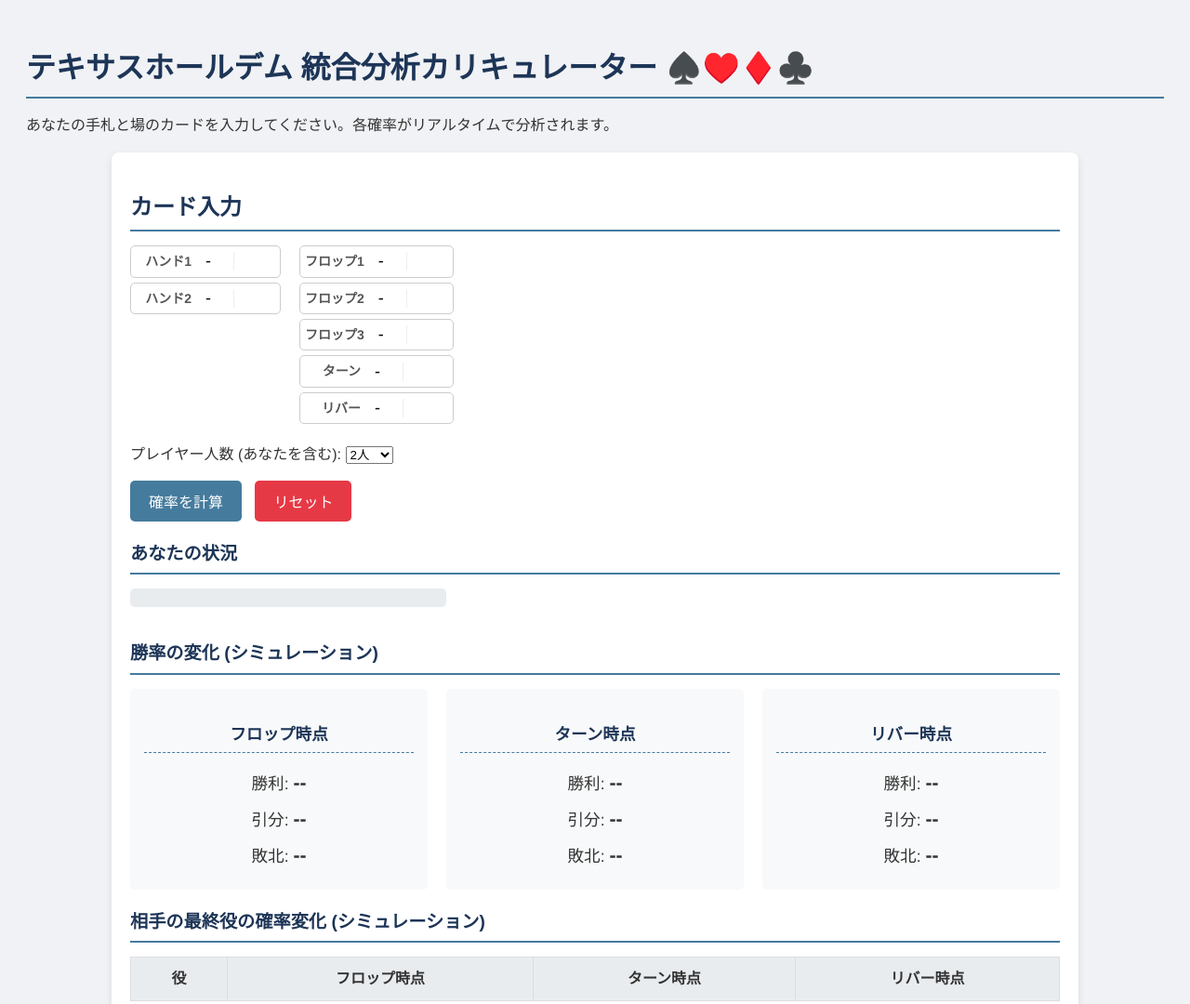
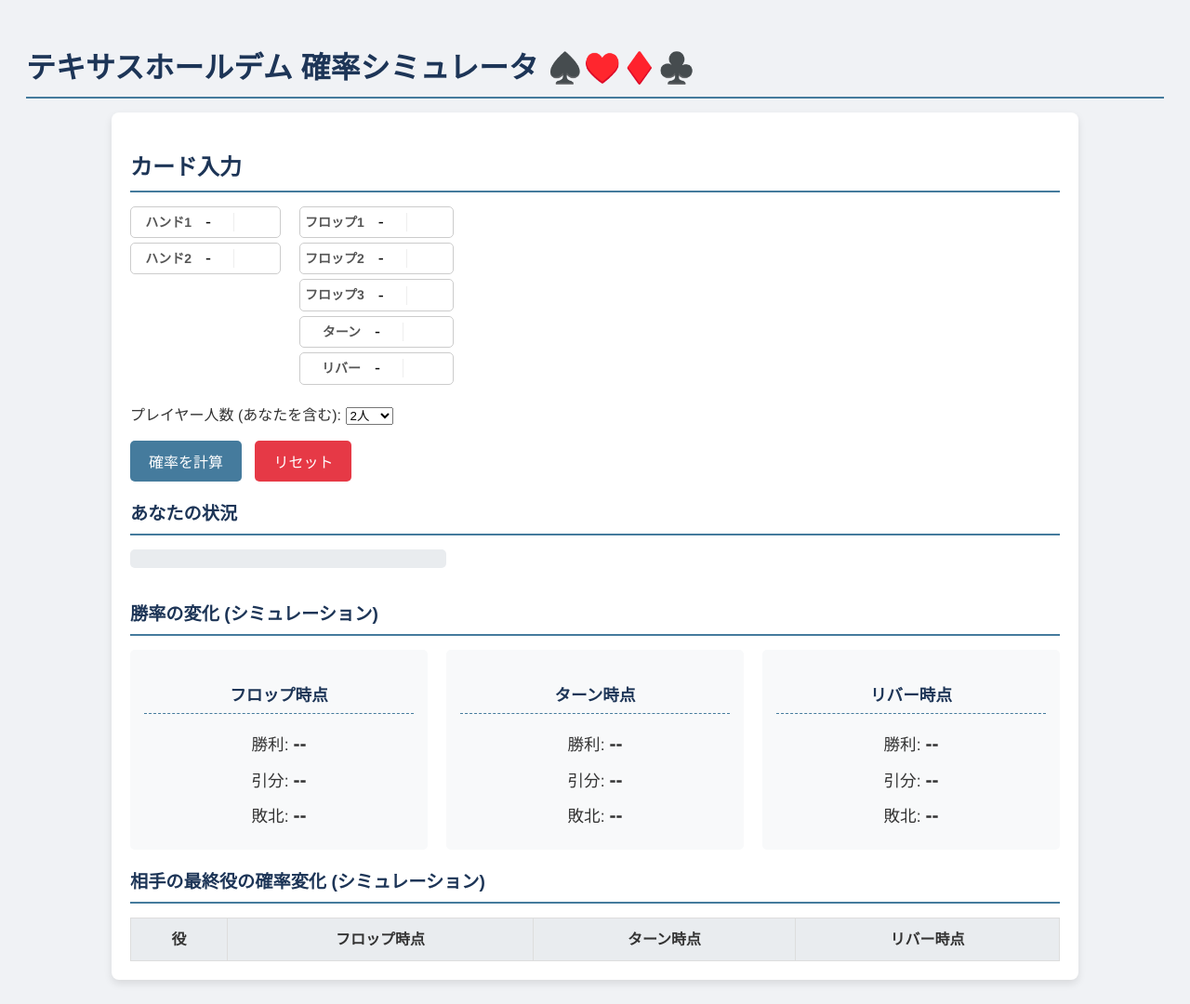
Before and after one commit to Niseyoko/texas, a plain HTML site: page index.html in a window 1280 px wide. Shown: the top 1080 px of the page at 93% size. Drawn offline with Linux system fonts and the light colour scheme.

Commit message:
Update index.html

```diff
--- a/index.html
+++ b/index.html
@@ -3,13 +3,12 @@
 <head>
     <meta charset="UTF-8">
     <meta name="viewport" content="width=device-width, initial-scale=1.0">
-    <title>テキサスホールデム 統合分析カリキュレーター</title>
+    <title>テキサスホールデム 確率シミュレータ</title>
     <link rel="stylesheet" href="style.css">
 </head>
 <body>
 
-    <h1>テキサスホールデム 統合分析カリキュレーター ♠️♥️♦️♣️</h1>
-    <p>あなたの手札と場のカードを入力してください。各確率がリアルタイムで分析されます。</p>
+    <h1>テキサスホールデム 確率シミュレータ ♠️♥️♦️♣️</h1>
 
     <div class="simulator">
         <div class="controls">
```
